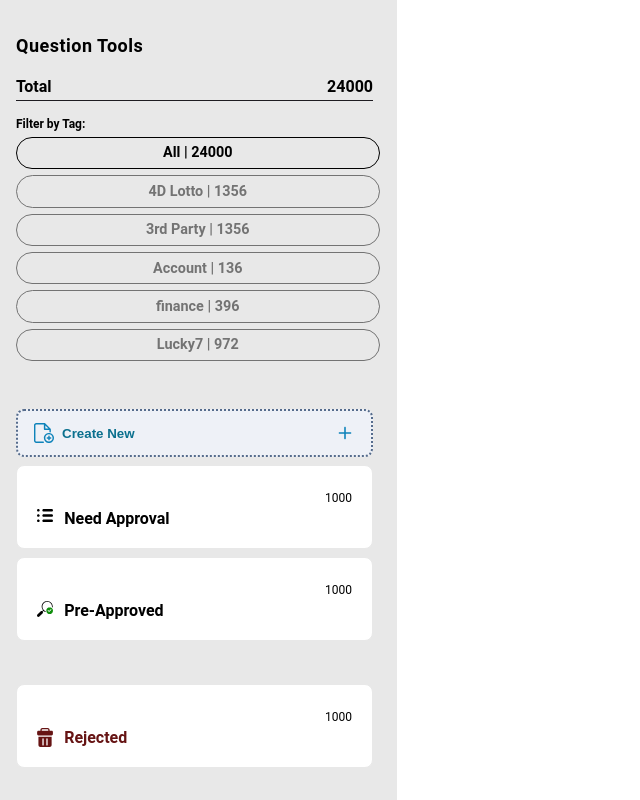
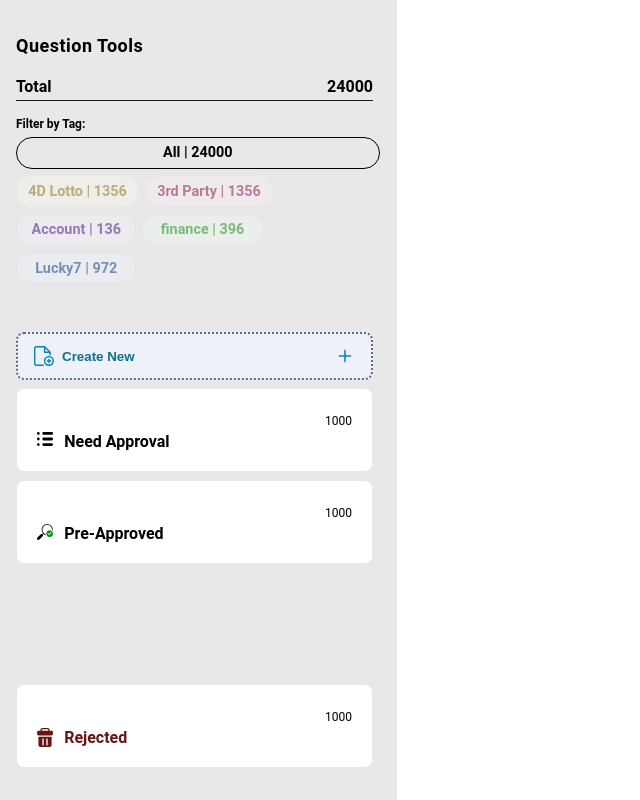
Before and after one commit to mjprod/admin-panel, a React (Create React App) app: page /newManager in a window 1280 px wide. Shown: the whole page, without its empty margins (0-640 px from the left). Built offline with nearby package versions, Linux system fonts and the light colour scheme; no server answers.

Commit message:
merge issue fix

```diff
--- a/src/AppRouter.tsx
+++ b/src/AppRouter.tsx
@@ -44,7 +44,7 @@ const AppRouter = () => {
         <Route path="/modifyKnowledge" element={<ModifyKnowledgePage />} />
 
         {/* Redirect to Main for invalid routes */}
-        <Route path="*" element={<Navigate to="/manager" />} />
+        <Route path="*" element={<Navigate to="/newManager" />} />
       </Routes>
     </div>
   );
--- a/src/pages/TestPage.tsx
+++ b/src/pages/TestPage.tsx
@@ -1,55 +1,10 @@
 import React from "react";
-// import { TagColor } from "../components/tags/Tag";
-// import Badge from "../components/badge/Badge";
-// import {
-//   CategoryProps,
-// } from "./newManager/components/QuestionTools";
-// import SideCard, { SideCardStatus } from "./newManager/components/SideCard";
-// import QuestionStrengthTab from "../components/language/QuestionStrengthTab";
-import { LanguageProps } from "../components/language/Language";
-import QuestionCard, {
-  QuestionCardProps,
-  QuestionCardStatus,
-} from "./newManager/components/QuestionCard";
 import CreateNewButton from "./newManager/components/CreateNewButton";
-// import CreateNewButton from "./newManager/components/CreateNewButton";
 
 const TestPage = () => {
-  const categories: CategoryProps[] = [
-    {
-      title: "All",
-      number: 24000,
-      color: TagColor.all,
-      isSelected: false,
-    },
-    {
-      title: "4D Lotto",
-      number: 1356,
-      color: TagColor.pink,
-      isSelected: false,
-    },
-    {
-      title: "3rd Party",
-      number: 1356,
-      color: TagColor.navyBlue,
-      isSelected: false,
-    },
-  ];
   return (
     <div>
-      {/* <Tag title="Technolodgy" color={TagColor.purple} /> */}
-      {/* <Tag title="All" number={1200} color={TagColor.all} /> */}
-      {/* <Badge text="Technology" /> */}
-      {/* <QuestionTools total={24000} categories={categories} /> */}
-      {/* <SideCard status={SideCardStatus.NeedApproval} number={1000} /> */}
-      {/* <SideCard status={SideCardStatus.PreApproval} number={1000} /> */}
-      {/* <SideCard status={SideCardStatus.Rejected} number={1000} /> */}
-      {/* <Language lang={"MY"} langLabel="Malay" /> */}
-      {/* <QuestionStrengthTab languages={languages} /> */}
       <CreateNewButton />
-      <QuestionCard {...conv} />
-      <QuestionCard {...conv2} />
-      <QuestionCard {...conv1} />
     </div>
   );
 };
--- a/src/pages/newManager/components/Sidebar.tsx
+++ b/src/pages/newManager/components/Sidebar.tsx
@@ -12,38 +12,38 @@ const Sidebar: React.FC<SidebarProps> = () => {
     {
       title: "All",
       number: 24000,
-      color: TagColor.all,
+      color: TagColor.All,
       isSelected: true,
     },
     {
       title: "4D Lotto",
       number: 1356,
-      color: TagColor.pink,
+      color: TagColor.FourDLotto,
       isSelected: false,
     },
     {
       title: "3rd Party",
       number: 1356,
-      color: TagColor.navyBlue,
+      color: TagColor.Thrdparty,
       isSelected: false,
     },
     {
       title: "Account",
       number: 136,
-      color: TagColor.goldish,
+      color: TagColor.Account,
       isSelected: false,
     },
     {
       title: "finance",
       number: 396,
-      color: TagColor.cobalt,
+      color: TagColor.Finance,
       isSelected: false,
     },
 
     {
       title: "Lucky7",
       number: 972,
-      color: TagColor.red,
+      color: TagColor.PointsShop,
       isSelected: false,
     },
   ];
```
